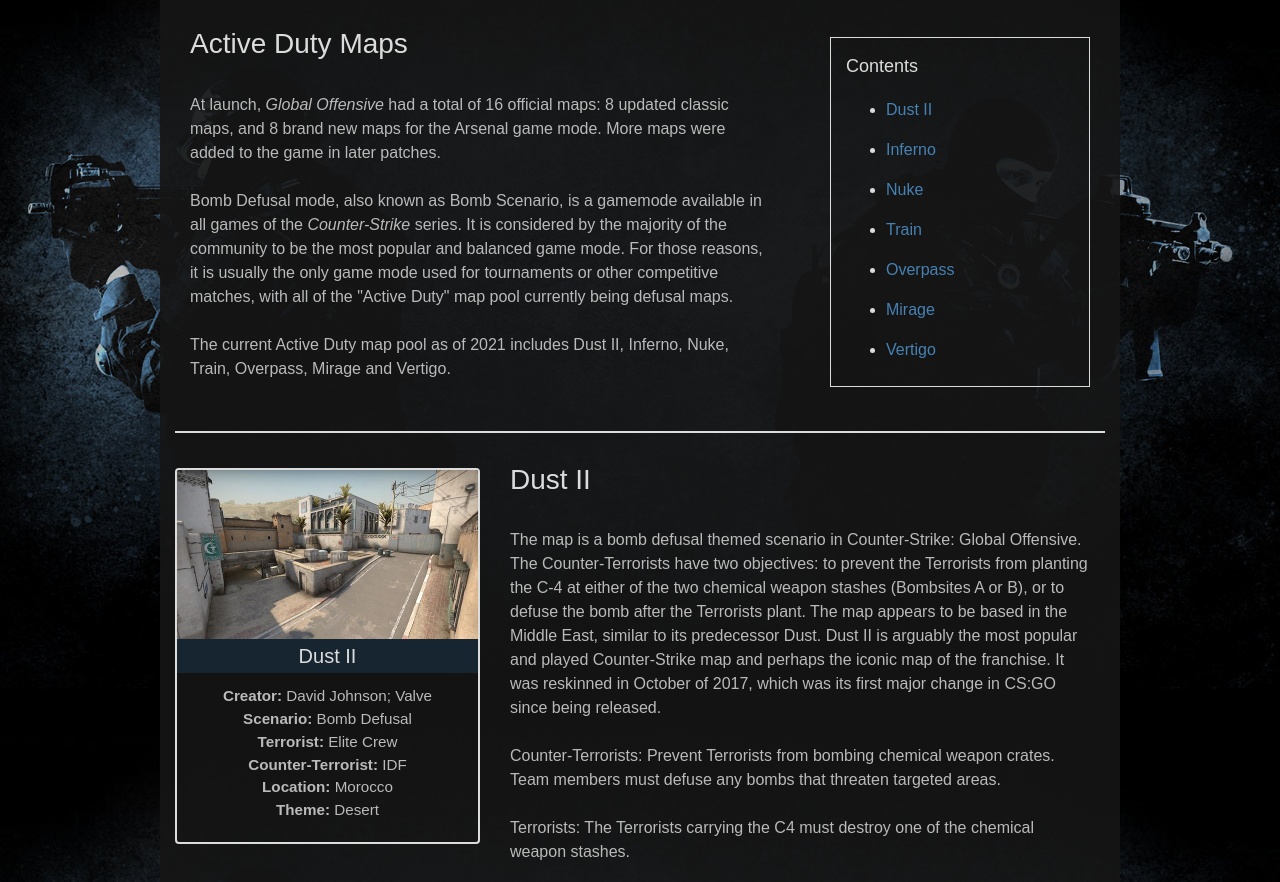
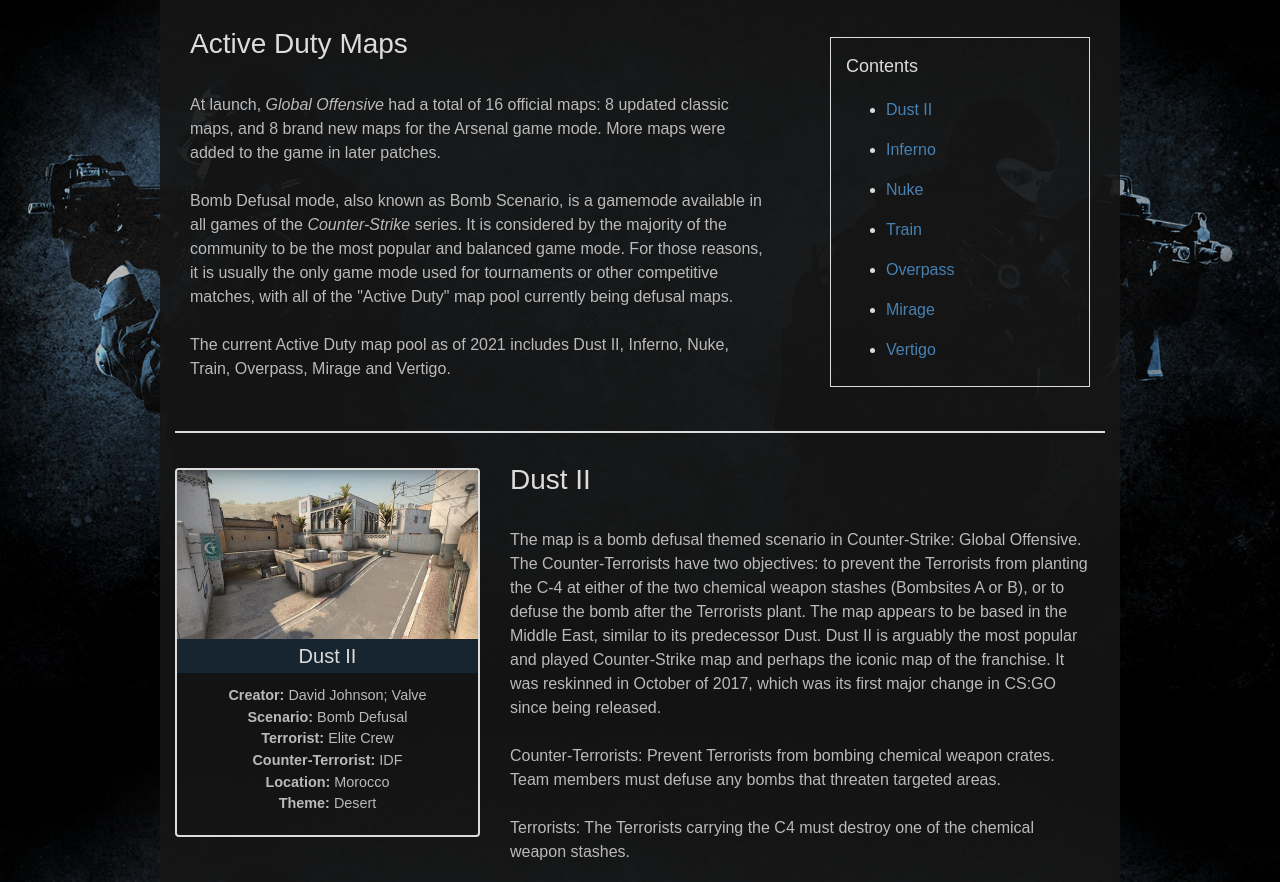
Before and after one commit to kjatillo/csgo, a plain HTML site: page docs/maps.html in a window 1280 px wide. Shown: the part 66-948 px from the top of the page. Drawn offline with nearby package versions, Linux system fonts and the light colour scheme.

Commit message:
Update weap_equip_map.css
Card body text set to .9em

```diff
--- a/docs/styles/weap_equip_map.css
+++ b/docs/styles/weap_equip_map.css
@@ -137,7 +137,7 @@ img.c4 {
 }
 
 .card-text {
-    font-size: .95em;
+    font-size: .9em;
 }
 
 #maps .card-text {
```
